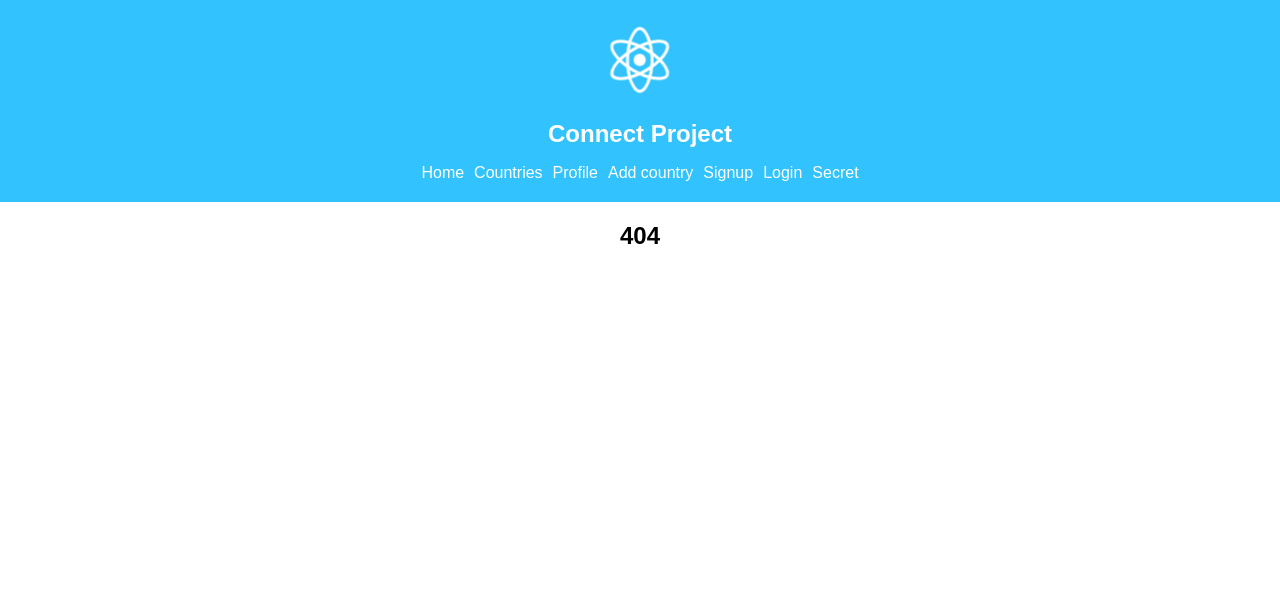
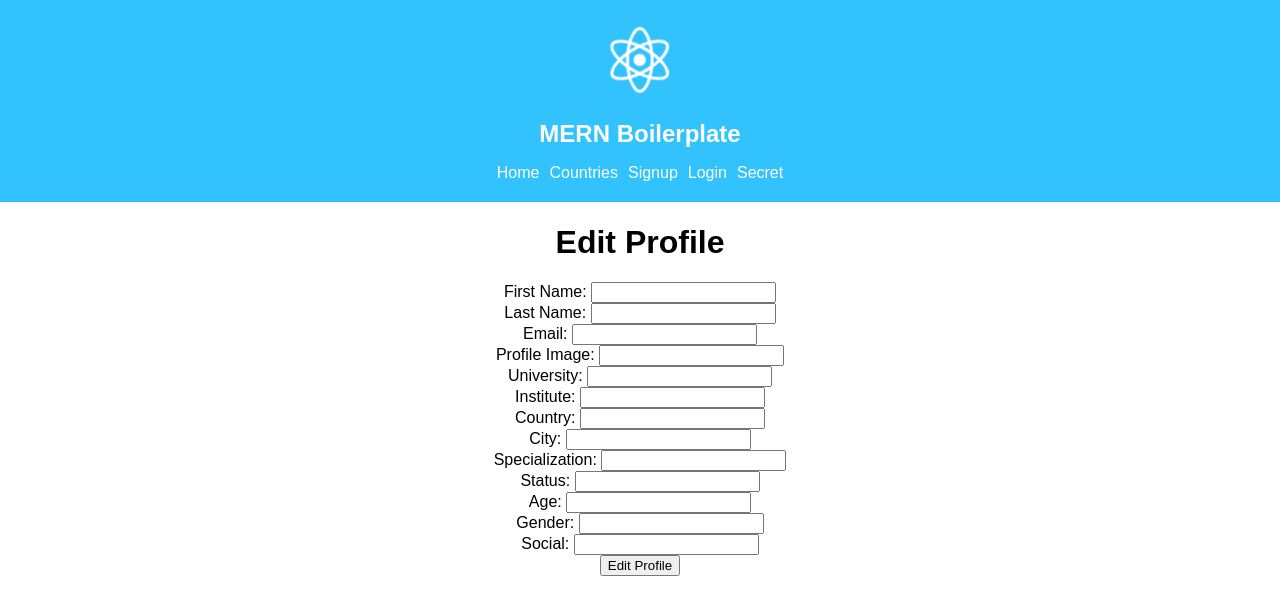
Before and after one commit to emmanuelky/connect-app, a React (Create React App) app in the folder client/: page /edit-profile in a window 1280 px wide. Before the commit this address had no page. Shown: the top 614 px of the page. Built offline with nearby package versions, Linux system fonts and the light colour scheme.

Commit message:
Fixed profile/ edit profile

```diff
--- a/client/src/api.js
+++ b/client/src/api.js
@@ -61,14 +61,21 @@ export default {
 
   getCountries() {
     return service
-      .get('/projects')
+      .get('/countries')
       .then(res => res.data)
       .catch(errHandler)
   },
 
   postCountries(data) {
     return service
-      .post('/projects', data)
+      .post('/countries', data)
+      .then(res => res.data)
+      .catch(errHandler)
+  },
+
+  editProfile(profileId, body) {
+    return service
+      .put('/profile/'+profileId, body)
       .then(res => res.data)
       .catch(errHandler)
   },
--- a/client/src/components/App.jsx
+++ b/client/src/components/App.jsx
@@ -1,26 +1,28 @@
-import React, { Component } from 'react';
-import { Route, Link, NavLink, Switch } from 'react-router-dom';
-import Home from './pages/Home';
-import Countries from './pages/Countries';
-import AddCountry from './pages/AddCountry';
-import Secret from './pages/Secret';
-import Login from './pages/Login';
-import Signup from './pages/Signup';
-import api from '../api';
-import logo from '../logo.svg';
+import React, { Component } from "react";
+import { Route, Link, NavLink, Switch } from "react-router-dom";
+import Home from "./pages/Home";
+import Countries from "./pages/Countries";
+import AddCountry from "./pages/AddCountry";
+import Secret from "./pages/Secret";
+import Login from "./pages/Login";
 import Profile from "./pages/Profile";
+import Signup from "./pages/Signup";
+// import CountryDetail from './pages/CountryDetail';
+import EditProfile from "./pages/EditProfile";
+import api from "../api";
+import logo from "../logo.svg";
 
 class App extends Component {
   constructor(props) {
-    super(props)
+    super(props);
     this.state = {
-      countries: []
-    }
+      profile: []
+    };
     // api.loadUser();
   }
 
   handleLogoutClick(e) {
-    api.logout()
+    api.logout();
   }
 
   render() {
@@ -28,20 +30,30 @@ class App extends Component {
       <div className="App">
         <header className="App-header">
           <img src={logo} className="App-logo" alt="logo" />
-          <h1 className="App-title">Connect Project</h1>
-          <NavLink to="/" exact>Home</NavLink>
+          <h1 className="App-title">MERN Boilerplate</h1>
+          <NavLink to="/" exact>
+            Home
+          </NavLink>
           <NavLink to="/countries">Countries</NavLink>
-          <NavLink to="/profile">Profile</NavLink>
-          <NavLink to="/add-country">Add country</NavLink>
+
+          {/* The NavLink "Add country" is displayed only when the user is connected */}
+          {api.isLoggedIn() && <NavLink to="/add-country">Add country</NavLink>}
+          {api.isLoggedIn() && <NavLink to="/profile">Profile</NavLink>}
           {!api.isLoggedIn() && <NavLink to="/signup">Signup</NavLink>}
           {!api.isLoggedIn() && <NavLink to="/login">Login</NavLink>}
-          {api.isLoggedIn() && <Link to="/" onClick={(e) => this.handleLogoutClick(e)}>Logout</Link>}
+          {api.isLoggedIn() && (
+            <Link to="/" onClick={e => this.handleLogoutClick(e)}>
+              Logout
+            </Link>
+          )}
           <NavLink to="/secret">Secret</NavLink>
         </header>
         <Switch>
           <Route exact path="/" component={Home} />
           <Route exact path="/countries" component={Countries} />
           <Route exact path="/profile" component={Profile} />
+          {/* <Route exact path="/countries/:countryId" component={CountryDetail} /> */}
+          <Route exact path="/edit-profile" component={EditProfile} />
           <Route exact path="/add-country" component={AddCountry} />
           <Route exact path="/signup" component={Signup} />
           <Route exact path="/login" component={Login} />
--- /dev/null
+++ b/client/src/components/pages/EditProfile.jsx
@@ -0,0 +1,98 @@
+import React, { Component } from 'react'
+import api from '../../api';
+
+export default class EditProfile extends Component {
+  constructor(props) {
+    super(props)
+    this.state = {
+      firstname: "",
+      lastname: "",
+      email: "",
+      profileimage: "",
+      university: "",
+      institute: "",
+      country: "",
+      city: "",
+      specialization: "",
+      status: "",
+      age: "",
+      gender: "",
+      social: []
+    }
+    this.handleSubmit = this.handleSubmit.bind(this)
+  }
+  handleInputChange(stateKey, event){
+    this.setState({
+      [stateKey]: event.target.value
+    })
+  }
+  handleSubmit(e){
+    e.preventDefault() // To not not submit the form and redirect the user to another page
+
+    api.editProfile(this.props.match.params.profileId, {
+      firstname: this.state.firstname,
+      lastname: this.state.lastname,
+      email: this.state.email,
+      profileimage: this.state.profileimage,
+      university: this.state.university,
+      institute: this.state.institute,
+      country: this.state.country,
+      city: this.state.city,
+      specialization: this.state.specialization,
+      status: this.state.status,
+      age: this.state.age,
+      gender: this.state.gender,
+      social: this.state.social
+    })
+      .then(data => {
+        console.log("Yeah!!!!!", data)
+        this.setState({
+          message: data.message
+        })
+        // Remove of the message after 3 seconds
+        setTimeout(() => {
+          this.setState({
+            message: null
+          })
+        }, 3000)
+      })
+  }
+  render() {
+    return (
+      <div className="editProfile">
+        <h1>Edit Profile</h1>
+        <form onSubmit={this.handleSubmit}>
+          First Name: <input type="text" value={this.state.firstname} onChange={(e) => { this.handleInputChange("firstname", e) }} /> <br />
+          Last Name: <input type="text" value={this.state.lastname} onChange={(e) => { this.handleInputChange("lastname", e) }} /> <br />
+          Email: <input type="text" value={this.state.email} onChange={(e) => { this.handleInputChange("email", e) }} /> <br />
+          Profile Image: <input type="text" value={this.state.profileimage} onChange={(e) => { this.handleInputChange("profileimage", e) }} /> <br />
+          University: <input type="text" value={this.state.university} onChange={(e) => { this.handleInputChange("university", e) }} /> <br />
+          Institute: <input type="text" value={this.state.institute} onChange={(e) => { this.handleInputChange("institute", e) }} /> <br />
+          Country: <input type="text" value={this.state.country} onChange={(e) => { this.handleInputChange("country", e) }} /> <br />
+          City: <input type="text" value={this.state.city} onChange={(e) => { this.handleInputChange("city", e) }} /> <br />
+          Specialization: <input type="text" value={this.state.specialization} onChange={(e) => { this.handleInputChange("specialization", e) }} /> <br />
+          Status: <input type="text" value={this.state.status} onChange={(e) => { this.handleInputChange("status", e) }} /> <br />
+          Age: <input type="text" value={this.state.age} onChange={(e) => { this.handleInputChange("age", e) }} /> <br />
+          Gender: <input type="text" value={this.state.gender} onChange={(e) => { this.handleInputChange("gender", e) }} /> <br />
+          Social: <input type="text" value={this.state.social} onChange={(e) => { this.handleInputChange("social", e) }} /> <br />
+
+          <button>Edit Profile</button>
+        </form>
+        {this.state.message && <div className="info">
+          {this.state.message}
+        </div>}
+      </div>
+    )
+  }
+//   componentDidMount(){
+//     api.getCountryDetail(this.props.match.params.countryId)
+//       .then(country => {
+//         this.setState({
+//           name: country.name,
+//           capitals: country.capitals,
+//           area: country.area,
+//           description: country.description,
+//         })
+//       })
+//   }
+}
--- a/client/src/components/pages/Profile.jsx
+++ b/client/src/components/pages/Profile.jsx
@@ -1,5 +1,6 @@
 import React, { Component } from "react";
 import api from "../../api";
+import {Link} from 'react-router-dom'
 
 class Profile extends Component {
   constructor(props) {
@@ -11,8 +12,18 @@ class Profile extends Component {
   render() {
     return (
       <div className="profile">
-        <h2>profile</h2>
-        <div>{this.state.profile.username}</div>
+        <h2>My Profile</h2>
+        <div>
+          <h5>Name: {this.state.profile.firstname} {this.state.profile.lastname} ({this.state.profile.gender}, {this.state.profile.age})</h5>
+          <h5>Email: {this.state.profile.email}</h5>
+          <h5>University: {this.state.profile.university}</h5>
+          <h5>Institute: {this.state.profile.institute}</h5>
+          <h5>Status: {this.state.profile.status}</h5>
+          <h5>Specialization: {this.state.profile.specialization}</h5>
+          <h5>Location: {this.state.profile.city} {this.state.profile.country}</h5>
+          <h5>Social Network: {this.state.profile.social}</h5>
+        </div>
+        <Link to={"/edit-profile/"}>Edit</Link>{' '}
       </div>
     );
   }
```
